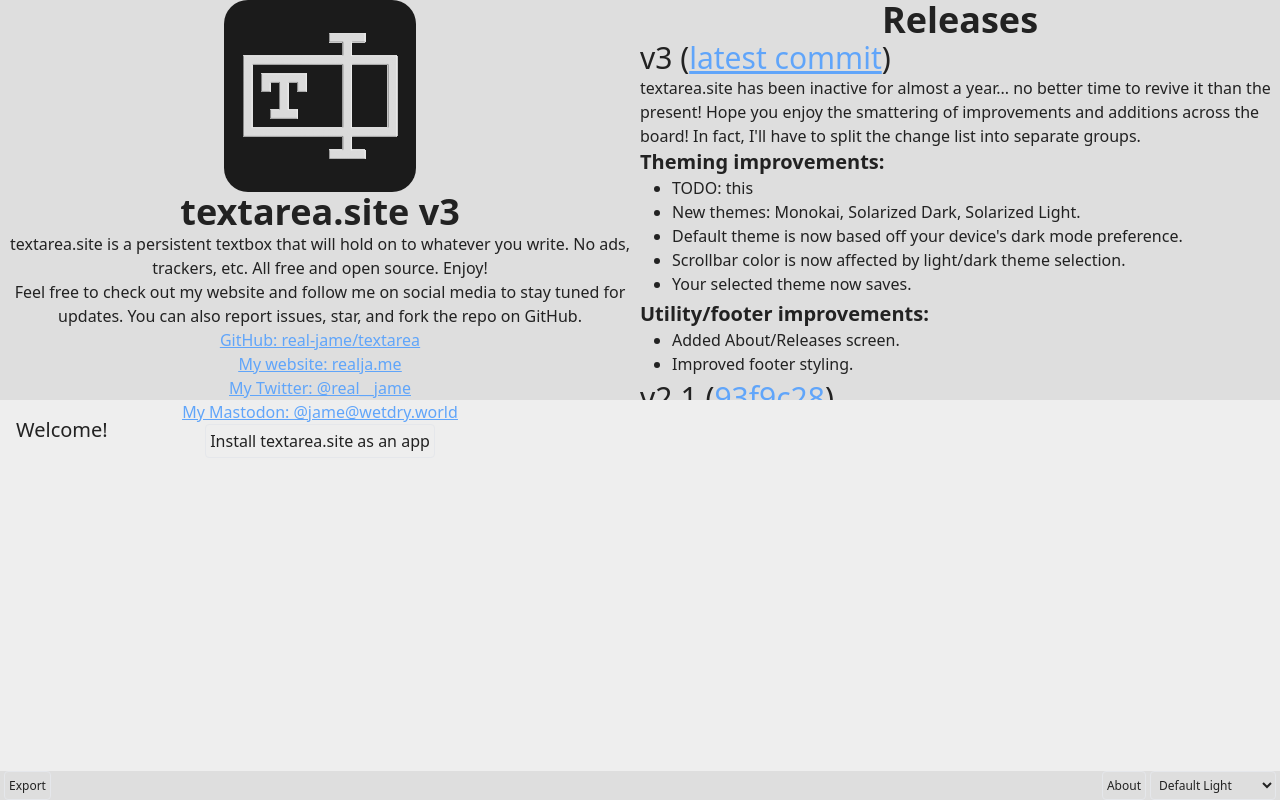
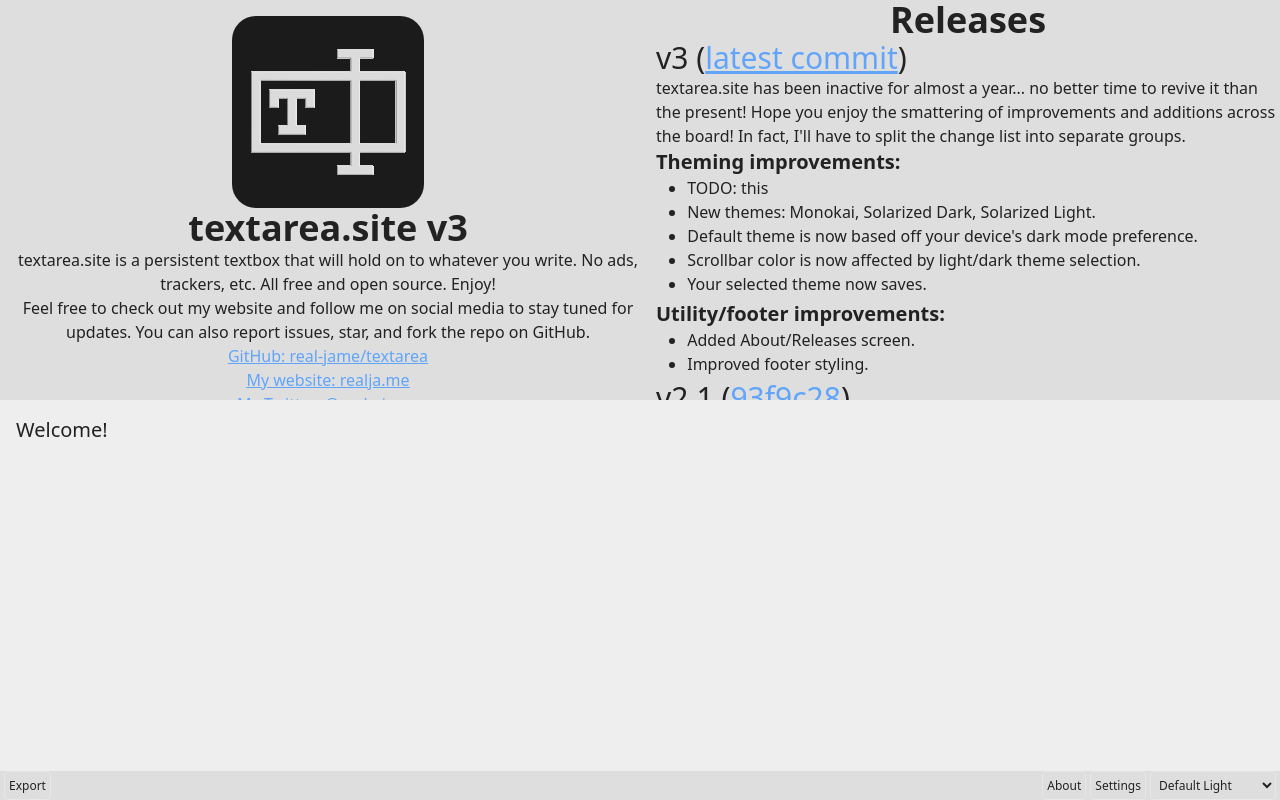
Before and after one commit to AtomicChocolate/textarea, a React (Vite) app: page / in a window 1280 px wide. Both pictures are taken after a click on the button "About". Shown: the top 800 px of the page. Built offline with nearby package versions, Linux system fonts and the light colour scheme.

Commit message:
Start on settings component

```diff
--- a/src/App.tsx
+++ b/src/App.tsx
@@ -1,9 +1,10 @@
-import React, { useState, useEffect } from "react";
+import * as React from "react";
 import Writer from "./components/Writer";
 import Footer from "./components/Footer";
 import About from "./components/About";
 import { GetSave, MakeSave } from "./utilities/Saving";
 import UIThemes from "./utilities/UIThemes";
+import Settings, { SettingsContext } from "./components/Settings";
 
 function SaveText(text: string, setText: (text: string) => void) {
 	MakeSave(text);
@@ -17,8 +18,8 @@ function SaveText(text: string, setText: (text: string) => void) {
 }
 
 function App() {
-	const [text, setText] = useState(GetSave() || "Welcome!");
-	const [UITheme, setUITheme] = useState(UIThemes[0]);
+	const [text, setText] = React.useState(GetSave() || "Welcome!");
+	const [UITheme, setUITheme] = React.useState(UIThemes[0]);
 
 	function updateUITheme(newTheme: string) {
 		const found = UIThemes.find((theme) => theme.label == newTheme);
@@ -28,27 +29,33 @@ function App() {
 		setUITheme(found);
 	}
 
-	useEffect(() => {
+	React.useEffect(() => {
 		// Theme changing is applied through CSS
 		document.body.className = UITheme.className;
 	}, [UITheme]);
 
+	const [settingsData, updateSettings] = React.useState({
+		panelVisible: false,
+		// TODO: actual settings like font type, etc.
+	});
+
 	return (
-		<>
-			<About />
-			<main className={`h-screen w-screen m-0 overflow-hidden`}>
+		<main className="h-screen w-screen m-0 overflow-hidden focus-visible:outline-none">
+			<SettingsContext.Provider value={settingsData}>
+				<About />
 				<Writer
 					text={text}
 					saveText={(newText) => SaveText(newText, setText)}
 				/>
+				<Settings />
 				<Footer
 					text={text}
 					saveStatus={text === GetSave()}
 					UITheme={UITheme}
 					setUITheme={updateUITheme}
 				/>
-			</main>
-		</>
+			</SettingsContext.Provider>
+		</main>
 	);
 }
 
--- a/src/components/About.tsx
+++ b/src/components/About.tsx
@@ -1,16 +1,12 @@
-import React from "react";
 import InstallPWA from "./InstallPWA";
+import icon from "../assets/logo-background-192.png";
 
 const About = () => {
 	return (
 		<div className="about invisible flex flex-grow max-h-0 transition-all">
 			{/* left */}
-			<div className="flex-1 text-center">
-				<img
-					src="/logo-background-192.png"
-					alt=""
-					className="rounded-3xl mx-auto"
-				/>
+			<div className="flex-1 text-center p-4 overflow-y-auto">
+				<img src={icon} alt="" className="rounded-3xl mx-auto" />
 				<h1 className="text-4xl font-bold">textarea.site v3</h1>
 				<p>
 					textarea.site is a persistent textbox that will hold on to whatever
@@ -43,7 +39,7 @@ const About = () => {
 				<InstallPWA />
 			</div>
 			{/* right */}
-			<div className="flex-1 text-left overflow-y-scroll">
+			<div className="flex-1 text-left overflow-y-auto">
 				<h1 className="text-4xl font-bold text-center">Releases</h1>
 				<div>
 					<h2 className="text-3xl font-medium">
@@ -155,9 +151,9 @@ const About = () => {
 
 function handleClick() {
 	// idc
-	const aboutDiv = document.querySelector(".about");
-	if (aboutDiv) {
-		aboutDiv.classList.toggle("show-about");
+	const div = document.querySelector(".about");
+	if (div) {
+		div.classList.toggle("show-about");
 	}
 }
 
--- a/src/components/Footer.tsx
+++ b/src/components/Footer.tsx
@@ -3,6 +3,7 @@ import Export from "./footer/Export";
 import Theme from "./footer/Theme";
 import { ThemeEntry } from "../utilities/UIThemes";
 import { AboutButton } from "./About";
+import { SettingsButton } from "./Settings";
 
 type Props = {
 	text: string;
@@ -21,6 +22,7 @@ const Footer = (props: Props) => {
 			{/* right side */}
 			<div className="flex gap-1 bg-inherit text-inherit">
 				<AboutButton />
+				<SettingsButton />
 				<Theme setUITheme={props.setUITheme} UITheme={props.UITheme} />
 			</div>
 		</footer>
--- /dev/null
+++ b/src/components/Settings.tsx
@@ -0,0 +1,39 @@
+import * as React from "react";
+
+const SettingsContext = React.createContext({
+	panelVisible: false,
+	// TODO: actual settings like font type, etc.
+});
+
+const Settings = () => {
+	const settingsData = React.useContext;
+	return (
+		<div className="settings invisible flex flex-grow max-h-0 transition-all">
+			<h1>Settings here</h1>
+		</div>
+	);
+};
+
+function handleClick() {
+	// idc
+	const div = document.querySelector(".settings");
+	if (div) {
+		div.classList.toggle("show-settings");
+	}
+}
+
+// TODO: could use gear icon instead of the word
+const SettingsButton = () => {
+	return (
+		<button
+			type="button"
+			onClick={handleClick}
+			className="bg-inherit text-inherit rounded border p-1"
+		>
+			Settings
+		</button>
+	);
+};
+
+export default Settings;
+export { SettingsContext, SettingsButton };
--- a/src/components/Writer.tsx
+++ b/src/components/Writer.tsx
@@ -21,7 +21,7 @@ const Writer = (props: Props) => {
 				onChange(props.saveText, event)
 			}
 			autoFocus={true}
-			className="w-full h-screen bg-inherit text-inherit border-none text-xl p-4"
+			className="w-full h-screen bg-inherit text-inherit border-none focus-visible:outline-none text-xl p-4"
 		/>
 	);
 };
--- a/src/index.css
+++ b/src/index.css
@@ -2,11 +2,13 @@
 @tailwind components;
 @tailwind utilities;
 
-.about {
+.about,
+.settings {
 	transition-property: max-height;
 }
 
-.show-about {
+.show-about,
+.show-settings {
 	visibility: visible;
 	height: 50vh;
 	max-height: 50vh;
```
Also changed, not shown: src/assets/logo-background-192.png (added).
